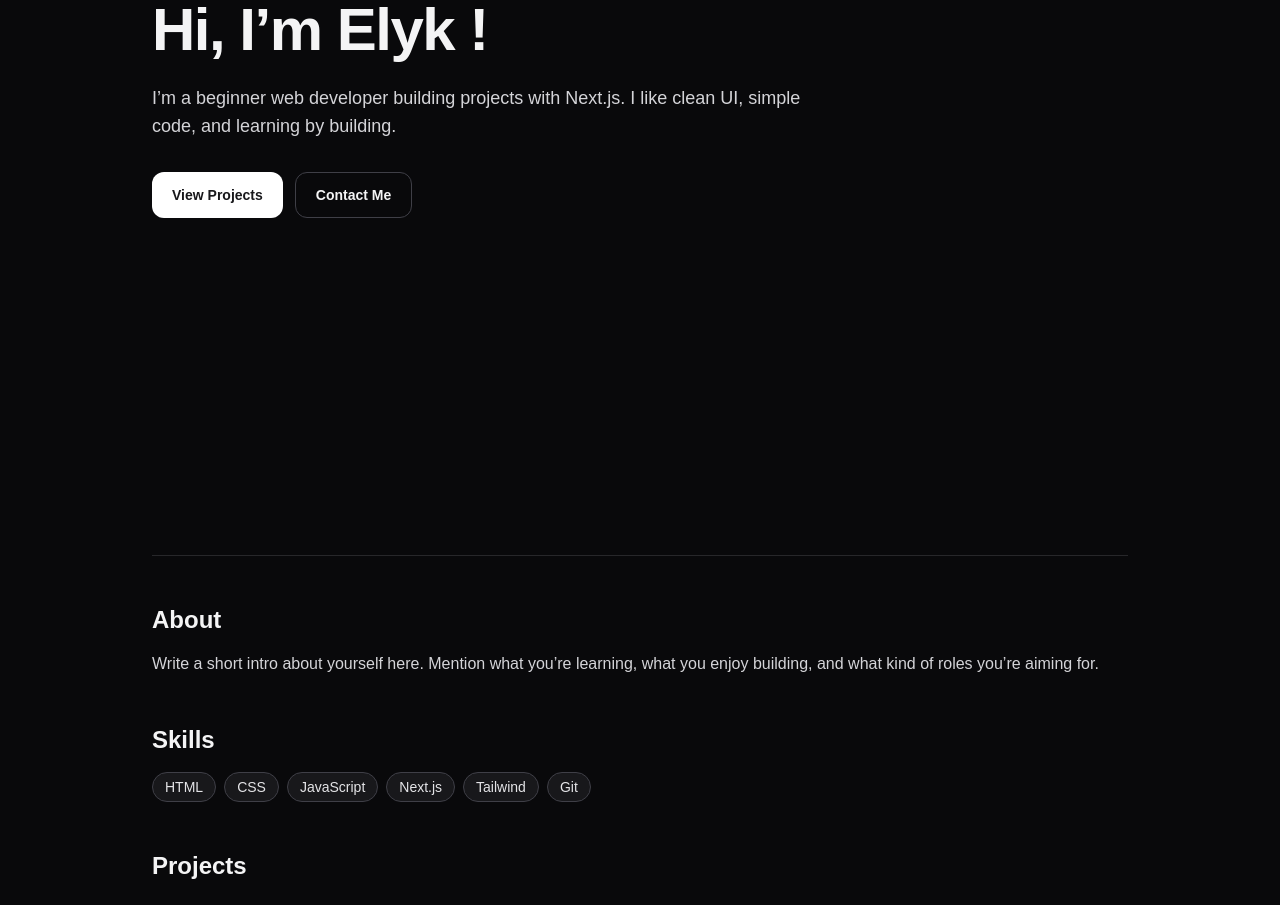
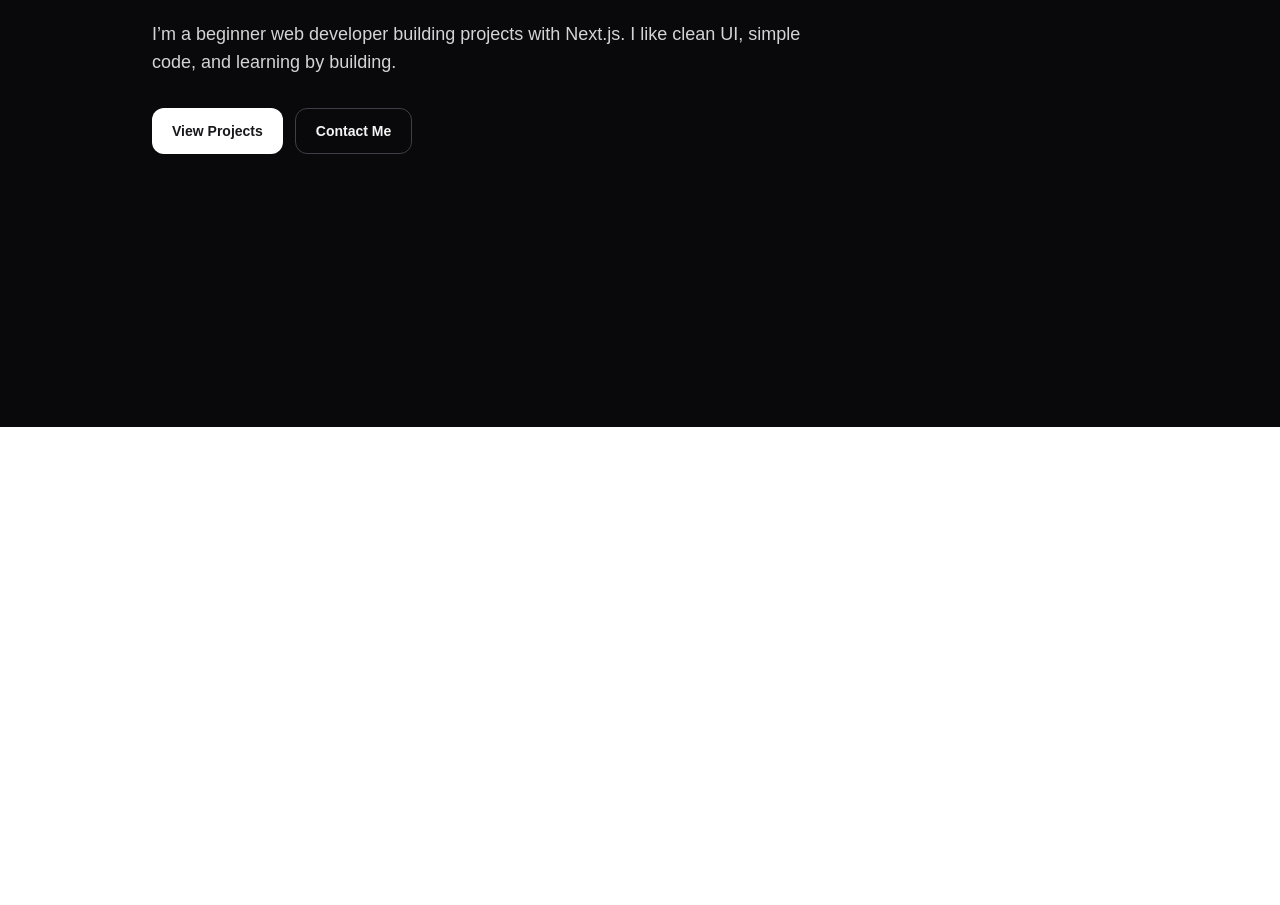
Before and after one commit to Elykaboo/Portfolio, a Next.js app in the folder my-portfolio/: page / in a window 1280 px wide. Shown: the part 373-1278 px from the top of the page. After the commit the page ends 800 px from the top, so only its background shows below. Built offline with nearby package versions, Linux system fonts and the light colour scheme.

Commit message:
Design Option B

```diff
--- a/my-portfolio/app/page.tsx
+++ b/my-portfolio/app/page.tsx
@@ -6,7 +6,16 @@ import { FaGithub, FaFacebook, FaInstagram } from "react-icons/fa";
 import { FaXTwitter } from "react-icons/fa6";
 import { MdEmail } from "react-icons/md";
 
+const skillMeters = [
+  { name: "HTML/CSS", level: 75 },
+  { name: "JavaScript", level: 65 },
+  { name: "Next.js", level: 55 },
+  { name: "Tailwind", level: 70 },
+  { name: "Git", level: 60 },
+];
+
 const skills = ["HTML", "CSS", "JavaScript", "Next.js", "Tailwind", "Git"];
+
 const projects = [
   {
     title: "Project One",
@@ -25,20 +34,17 @@ const projects = [
   },
 ];
 
-function AnimatedSection({ id, className = "", children }) {
+function AnimatedSection({ id, className = "", children, containerRef }) {
   const ref = useRef(null);
 
-  // 0 -> 1 progress as the section travels through the viewport
+  // ✅ IMPORTANT: useScroll must track the SAME scroll container you're scrolling
   const { scrollYProgress } = useScroll({
+    container: containerRef, // 👈 this makes it track the scroll div, not window
     target: ref,
-    // Controls WHEN fade-in starts and WHEN fade-out ends
     offset: ["start 85%", "end 15%"],
   });
 
-  // Opacity curve: hidden -> visible -> hidden
   const opacity = useTransform(scrollYProgress, [0, 0.2, 0.8, 1], [0, 1, 1, 0]);
-
-  // A little vertical movement for polish
   const y = useTransform(scrollYProgress, [0, 0.2, 0.8, 1], [24, 0, 0, -24]);
 
   return (
@@ -46,7 +52,7 @@ function AnimatedSection({ id, className = "", children }) {
       ref={ref}
       id={id}
       style={{ opacity, y }}
-      className={className}
+      className={`snap-start min-h-screen flex items-center ${className}`}
     >
       {children}
     </motion.section>
@@ -54,24 +60,39 @@ function AnimatedSection({ id, className = "", children }) {
 }
 
 export default function Home() {
+  const scrollContainerRef = useRef(null);
+
   useEffect(() => {
+    // Remove hash on refresh
     if (window.location.hash) {
       history.replaceState(null, "", window.location.pathname);
     }
 
-    // Force scroll to top on initial load
-    window.scrollTo({ top: 0, left: 0, behavior: "instant" });
+    // ✅ Scroll the container to top (NOT window)
+    if (scrollContainerRef.current) {
+      scrollContainerRef.current.scrollTo({
+        top: 0,
+        left: 0,
+        behavior: "auto",
+      });
+    }
   }, []);
+
   return (
     <main className="min-h-screen bg-zinc-950 text-zinc-100">
-      <div className="mx-auto max-w-5xl px-6 py-16">
+      {/* ✅ SNAP SCROLL CONTAINER */}
+      <div
+        ref={scrollContainerRef}
+        className="h-screen overflow-y-scroll snap-y snap-proximity scroll-smooth"
+      >
+        <div className="mx-auto max-w-5xl px-6">
           {/* HERO */}
-        <AnimatedSection id="top" className="min-h-screen flex items-center">
+          <AnimatedSection id="top" containerRef={scrollContainerRef}>
             <motion.header
               initial={{ opacity: 0, y: 20 }}
               animate={{ opacity: 1, y: 0 }}
               transition={{ duration: 0.6, ease: "easeOut" }}
-            className="w-full"
+              className="w-full py-16"
             >
               <p className="text-sm text-zinc-400">Portfolio</p>
 
@@ -87,9 +108,9 @@ export default function Home() {
               <div className="mt-8 flex flex-wrap gap-3">
                 <button
                   onClick={() =>
-                  document.getElementById("projects")?.scrollIntoView({
-                    behavior: "smooth",
-                  })
+                    document
+                      .getElementById("projects")
+                      ?.scrollIntoView({ behavior: "smooth" })
                   }
                   className="rounded-xl bg-white px-5 py-3 text-sm font-semibold text-zinc-900 hover:opacity-90"
                 >
@@ -98,9 +119,9 @@ export default function Home() {
 
                 <button
                   onClick={() =>
-                  document.getElementById("contact")?.scrollIntoView({
-                    behavior: "smooth",
-                  })
+                    document
+                      .getElementById("contact")
+                      ?.scrollIntoView({ behavior: "smooth" })
                   }
                   className="rounded-xl border border-zinc-700 px-5 py-3 text-sm font-semibold text-zinc-100 hover:bg-zinc-900"
                 >
@@ -113,34 +134,66 @@ export default function Home() {
           {/* ABOUT */}
           <AnimatedSection
             id="about"
-          className="mt-16 border-t border-zinc-800 pt-12"
+            className="border-t border-zinc-800"
+            containerRef={scrollContainerRef}
           >
+            <div className="w-full py-16 max-w-3xl">
               <h2 className="text-2xl font-semibold">About</h2>
               <p className="mt-4 text-zinc-300">
                 Write a short intro about yourself here. Mention what you’re
                 learning, what you enjoy building, and what kind of roles you’re
                 aiming for.
               </p>
+            </div>
           </AnimatedSection>
 
-        {/* SKILLS */}
-        <AnimatedSection id="skills" className="mt-12">
+          {/* SKILLS (meter style) */}
+          <AnimatedSection
+            id="skills"
+            className="border-t border-zinc-800"
+            containerRef={scrollContainerRef}
+          >
+            <div className="w-full py-16 max-w-3xl">
               <h2 className="text-2xl font-semibold">Skills</h2>
+              <p className="mt-3 text-zinc-300">
+                A simple view of what I’m currently strongest in (and improving
+                daily).
+              </p>
 
-          <div className="mt-4 flex flex-wrap gap-2">
-            {skills.map((skill) => (
-              <span
-                key={skill}
-                className="rounded-full border border-zinc-700 bg-zinc-900 px-3 py-1 text-sm text-zinc-200"
+              <div className="mt-8 space-y-4">
+                {skillMeters.map((s) => (
+                  <motion.div
+                    key={s.name}
+                    initial={{ opacity: 0, y: 10 }}
+                    whileInView={{ opacity: 1, y: 0 }}
+                    viewport={{ once: true }}
+                    transition={{ duration: 0.35, ease: "easeOut" }}
+                    className="rounded-2xl border border-zinc-800 bg-zinc-900/40 p-5"
                   >
-                {skill}
-              </span>
+                    <div className="flex items-center justify-between">
+                      <span className="font-semibold">{s.name}</span>
+                      <span className="text-sm text-zinc-400">{s.level}%</span>
+                    </div>
+
+                    <div className="mt-3 h-2 w-full rounded-full bg-zinc-950">
+                      <div
+                        className="h-2 rounded-full bg-white/90"
+                        style={{ width: `${s.level}%` }}
+                      />
+                    </div>
+                  </motion.div>
                 ))}
+              </div>
             </div>
           </AnimatedSection>
 
           {/* PROJECTS */}
-        <AnimatedSection id="projects" className="mt-12">
+          <AnimatedSection
+            id="projects"
+            className="border-t border-zinc-800"
+            containerRef={scrollContainerRef}
+          >
+            <div className="w-full py-16">
               <h2 className="text-2xl font-semibold">Projects</h2>
 
               <div className="mt-6 grid gap-4 sm:grid-cols-2">
@@ -160,7 +213,9 @@ export default function Home() {
                     className="rounded-2xl border border-zinc-800 bg-zinc-900/40 p-5"
                   >
                     <h3 className="text-lg font-semibold">{p.title}</h3>
-                <p className="mt-2 text-sm text-zinc-300">{p.description}</p>
+                    <p className="mt-2 text-sm text-zinc-300">
+                      {p.description}
+                    </p>
 
                     <a
                       href={p.link}
@@ -171,30 +226,32 @@ export default function Home() {
                   </motion.article>
                 ))}
               </div>
+            </div>
           </AnimatedSection>
 
-        {/* Socials */}
+          {/* CONTACT */}
           <AnimatedSection
             id="contact"
-          className="mt-20 border-t border-zinc-800 pt-12"
+            className="border-t border-zinc-800"
+            containerRef={scrollContainerRef}
           >
-          <div className="mx-auto max-w-5xl px-6">
-            {/* CONTACT CARD */}
+            <div className="w-full py-16">
               <div className="rounded-2xl border border-zinc-800 bg-zinc-900/60 p-8 text-center">
-              <h2 className="text-2xl font-semibold text-white">Contact Me</h2>
+                <h2 className="text-2xl font-semibold text-white">
+                  Contact Me
+                </h2>
 
                 <p className="mt-3 text-zinc-300">
-                Got a project, idea, or just want to say hi? I’m always open to
-                connecting.
+                  Got a project, idea, or just want to say hi? I’m always open
+                  to connecting.
                 </p>
 
                 <form
                   className="mt-8 space-y-4 text-left"
                   onSubmit={(e) => e.preventDefault()}
                 >
-                {/* Full Name */}
                   <div>
-                  <label className="block text-sm text-zinc-400 mb-1">
+                    <label className="mb-1 block text-sm text-zinc-400">
                       Your Full Name
                     </label>
                     <input
@@ -205,9 +262,8 @@ export default function Home() {
                     />
                   </div>
 
-                {/* Email */}
                   <div>
-                  <label className="block text-sm text-zinc-400 mb-1">
+                    <label className="mb-1 block text-sm text-zinc-400">
                       Email Address
                     </label>
                     <input
@@ -218,9 +274,8 @@ export default function Home() {
                     />
                   </div>
 
-                {/* Message */}
                   <div>
-                  <label className="block text-sm text-zinc-400 mb-1">
+                    <label className="mb-1 block text-sm text-zinc-400">
                       Message
                     </label>
                     <textarea
@@ -231,7 +286,6 @@ export default function Home() {
                     />
                   </div>
 
-                {/* Submit */}
                   <button
                     type="submit"
                     className="w-full rounded-xl bg-white px-6 py-3 text-sm font-semibold text-zinc-900 transition hover:opacity-90"
@@ -240,13 +294,12 @@ export default function Home() {
                   </button>
                 </form>
 
-              {/* OPTIONAL SOCIALS */}
                 <div className="mt-6 flex justify-center text-zinc-400">
                   <div className="flex items-center gap-6">
                     <a
                       href="mailto:kyleyambaoliwanag@gmail.com"
                       aria-label="Email"
-                    className="transition hover:text-white hover:-translate-y-1"
+                      className="transition hover:-translate-y-1 hover:text-white"
                     >
                       <MdEmail size={26} />
                     </a>
@@ -256,7 +309,7 @@ export default function Home() {
                       target="_blank"
                       rel="noopener noreferrer"
                       aria-label="GitHub"
-                    className="transition hover:text-white hover:-translate-y-1"
+                      className="transition hover:-translate-y-1 hover:text-white"
                     >
                       <FaGithub size={24} />
                     </a>
@@ -266,7 +319,7 @@ export default function Home() {
                       target="_blank"
                       rel="noopener noreferrer"
                       aria-label="Facebook"
-                    className="transition hover:text-white hover:-translate-y-1"
+                      className="transition hover:-translate-y-1 hover:text-white"
                     >
                       <FaFacebook size={24} />
                     </a>
@@ -276,7 +329,7 @@ export default function Home() {
                       target="_blank"
                       rel="noopener noreferrer"
                       aria-label="X"
-                    className="transition hover:text-white hover:-translate-y-1"
+                      className="transition hover:-translate-y-1 hover:text-white"
                     >
                       <FaXTwitter size={24} />
                     </a>
@@ -286,7 +339,7 @@ export default function Home() {
                       target="_blank"
                       rel="noopener noreferrer"
                       aria-label="Instagram"
-                    className="transition hover:text-white hover:-translate-y-1"
+                      className="transition hover:-translate-y-1 hover:text-white"
                     >
                       <FaInstagram size={24} />
                     </a>
@@ -294,13 +347,13 @@ export default function Home() {
                 </div>
               </div>
 
-            {/* COPYRIGHT */}
               <p className="mt-8 text-center text-sm text-zinc-500">
                 © {new Date().getFullYear()} Kyle. Built with Next.js.
               </p>
             </div>
           </AnimatedSection>
         </div>
+      </div>
     </main>
   );
 }
```
Lines whose indentation alone changed are shown as unchanged.
